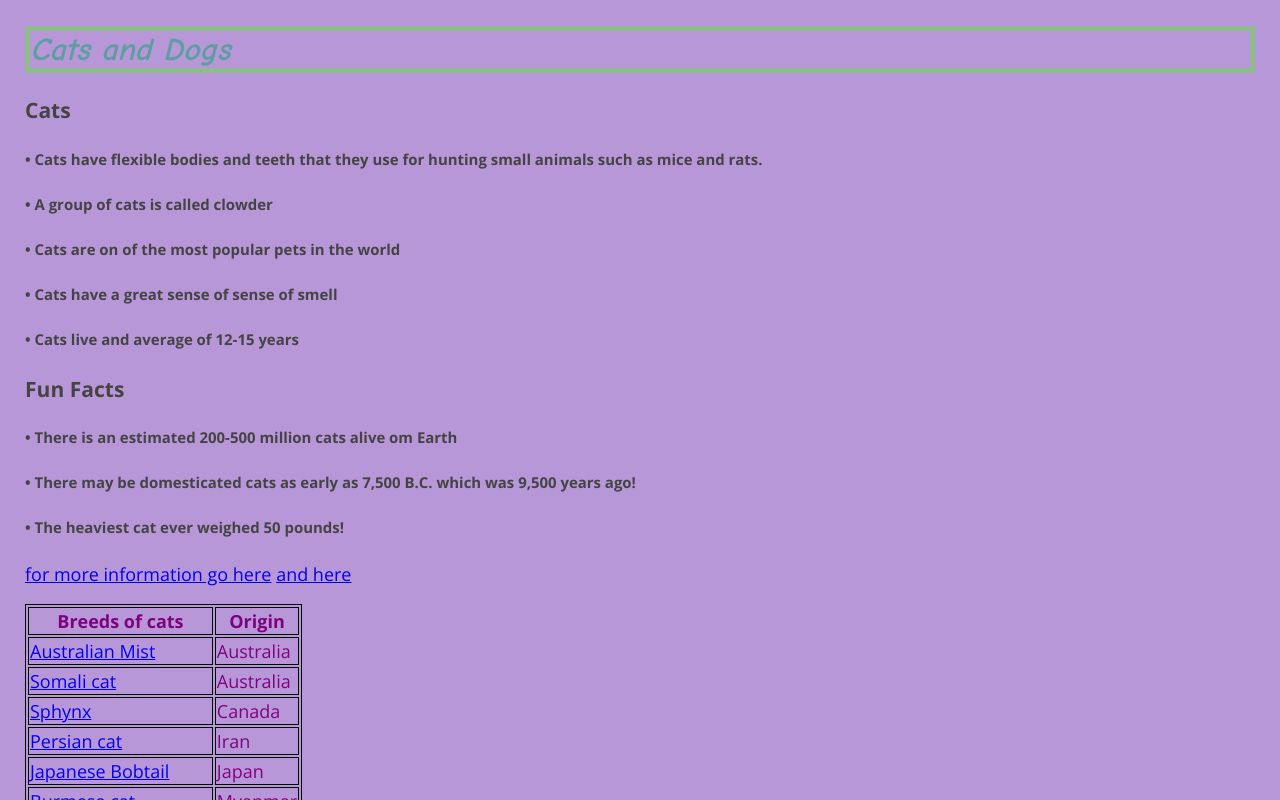
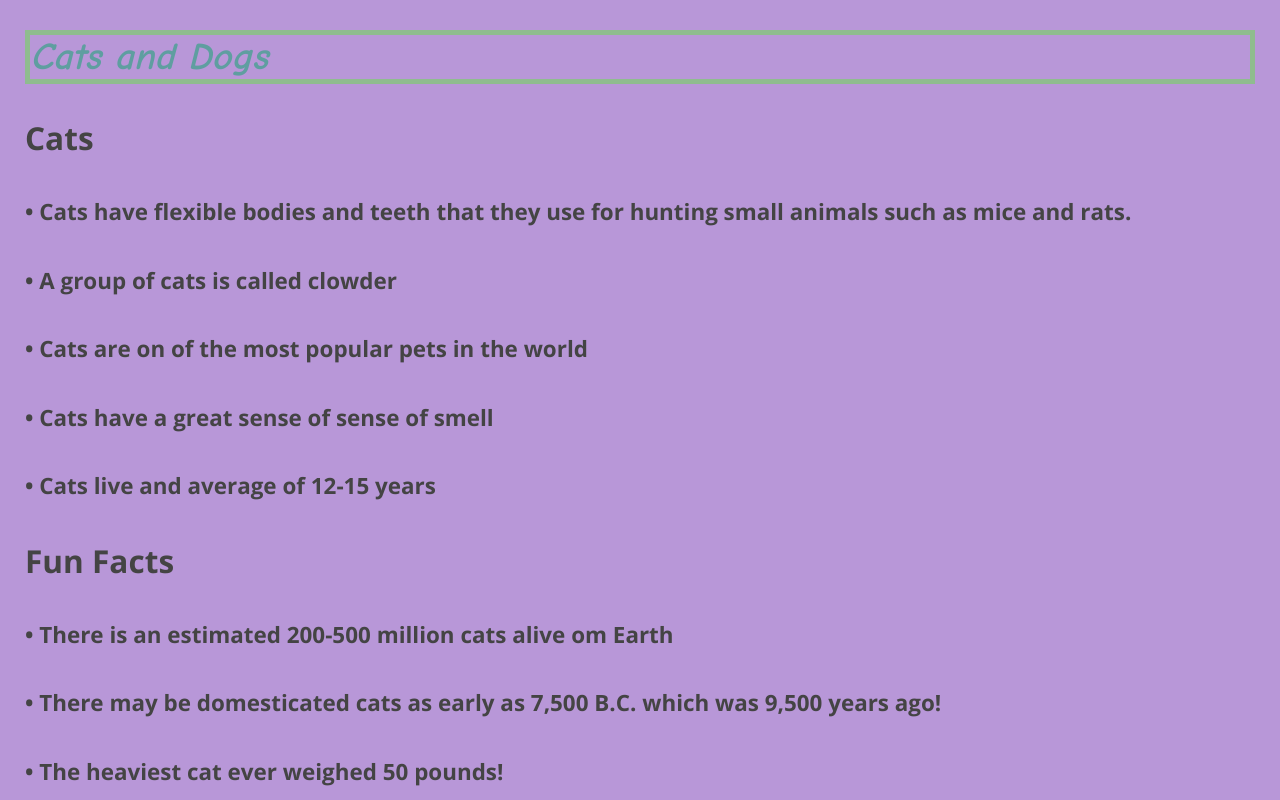
Before and after one commit to mahati215/Hello, a plain HTML site: page index.html in a window 1280 px wide. Shown: the top 800 px of the page. Drawn offline with nearby package versions, Linux system fonts and the light colour scheme.

Commit message:
Update style.css

```diff
--- a/style.css
+++ b/style.css
@@ -7,7 +7,7 @@ body {
   background-color:   #b897d8;
   font-family: "Open Sans", sans-serif;
   padding: 5px 25px;
-  font-size: 18px;
+  font-size: 27px;
   margin: 0;
   color: #444;
 
@@ -15,7 +15,7 @@ body {
 
 h1 {
   font-family: Comic Sans MS, cursive, sans-serif;
-  font-size: 32px;
+  font-size: 38px;
   font-style: italic;
   color: cadetblue;
   border-style: solid;
```
